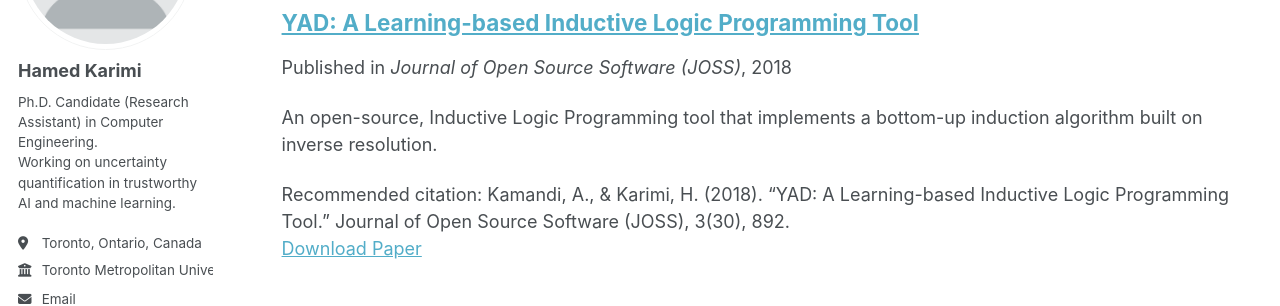
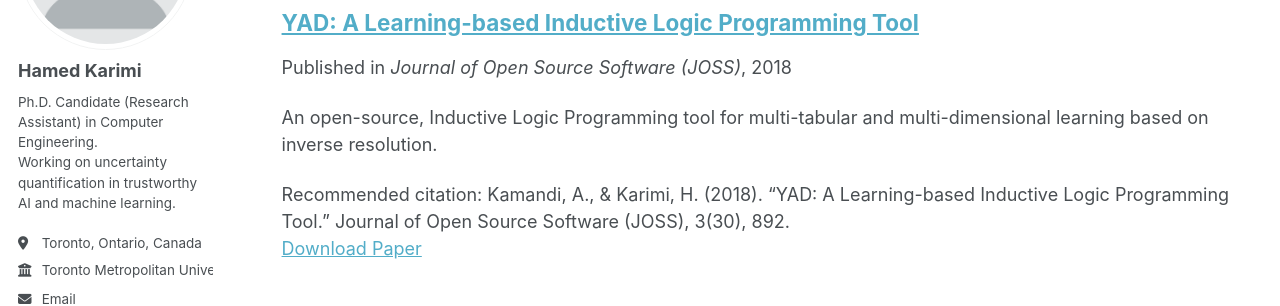
Before and after one commit to hamedmx/hamedmx.github.io, a Jekyll site: the page built from _pages/publications.html, in a window 1280 px wide and 900 px high, scrolled down 2173 px. Shown: the part 224-530 px from the top of the window. Built offline with Jekyll 4.4.1, drawn with Linux system fonts in a browser that asks for light colours; some web fonts are replaced; a script that is not in the unit is left out.

Commit message:
Update 2018-10-18-yad-joss.md

```diff
--- a/_publications/2018-10-18-yad-joss.md
+++ b/_publications/2018-10-18-yad-joss.md
@@ -3,7 +3,7 @@ title: "YAD: A Learning-based Inductive Logic Programming Tool"
 collection: publications
 category: manuscripts
 permalink: /publication/2018-ILP tool for multidimensional and multi-tabular learning."
-excerpt: "An open-source, Inductive Logic Programming tool that implements a bottom-up induction algorithm built on inverse resolution."
+excerpt: "An open-source, Inductive Logic Programming tool for multi-tabular and multi-dimensional learning based on inverse resolution."
 date: 2018-10-18
 venue: "Journal of Open Source Software (JOSS)"
 doi: "https://doi.org/10.21105/joss.00892"
```
